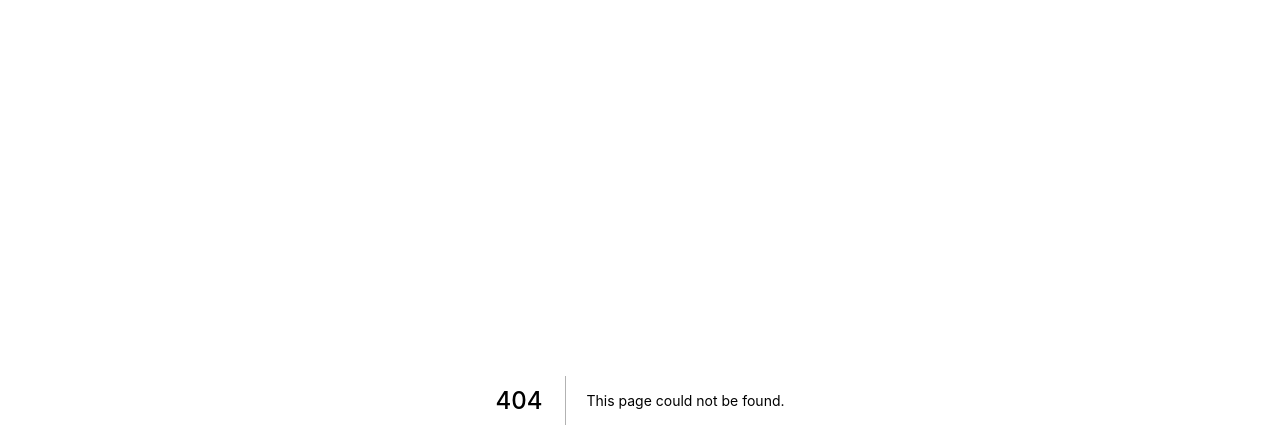
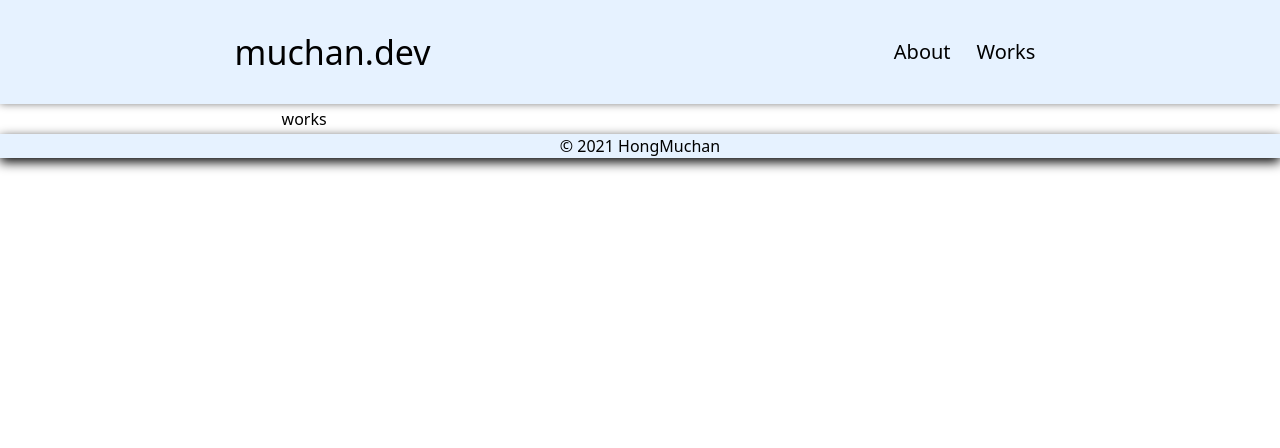
Before and after one commit to HongMuchang/muchan.dev, a Next.js app: page /Works in a window 1280 px wide. Before the commit this address had no page. Shown: the top 448 px of the page. Built offline with nearby package versions, Linux system fonts and the light colour scheme.

Commit message:
update #17 Wroks Page Component

```diff
--- /dev/null
+++ b/src/pages/Works.js
@@ -0,0 +1,19 @@
+import { Layout } from '../components/template/Layout/Layout'
+import styles from '../../styles/pages/works.module.scss'
+
+
+export default function Works() {
+  return (
+    <>
+      <Layout>
+        <div className={styles.main}>
+          <div className={styles.main_content}>
+            <p>works</p>
+            {/* <Title title={'自己紹介'} />
+            <AboutCard title={'こんいちは'} li={'ss'} dt={'sds'} dd={'dd'} /> */}
+          </div>
+        </div>
+      </Layout>
+    </>
+  )
+}
```
